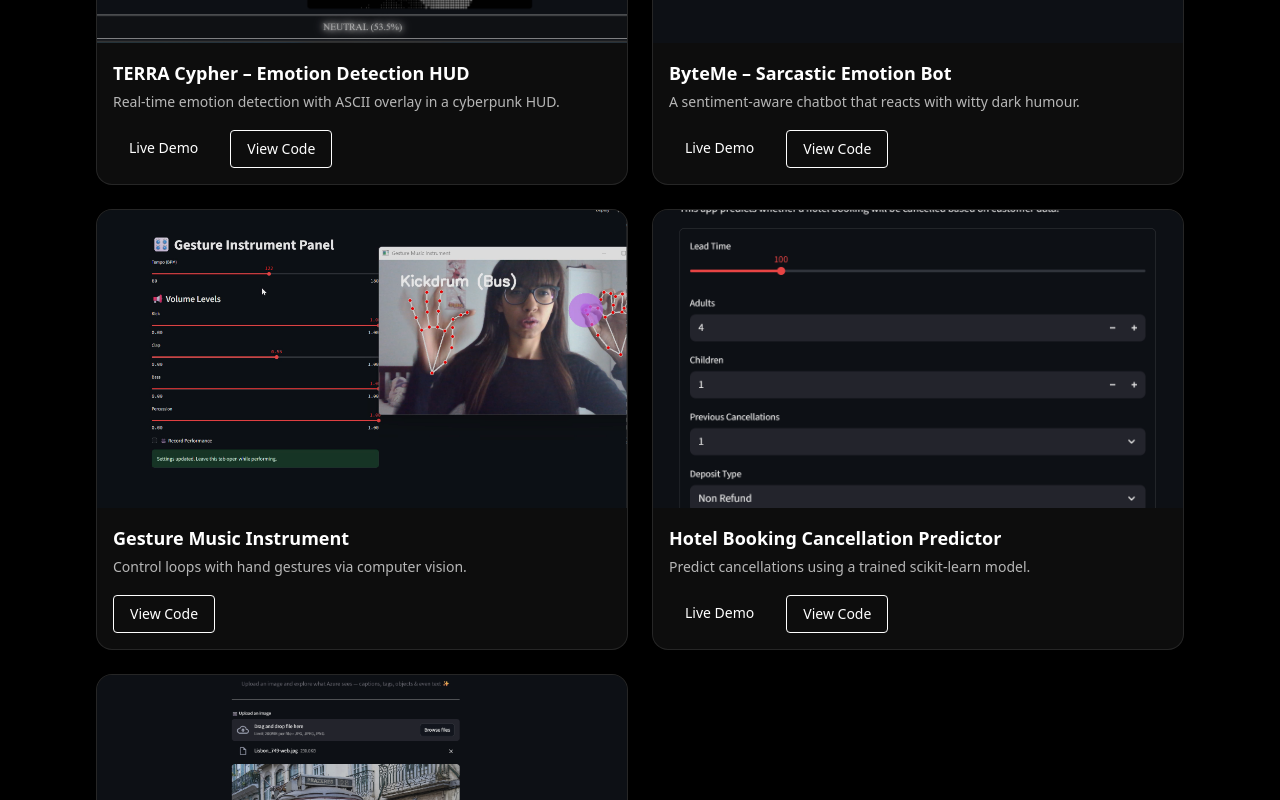
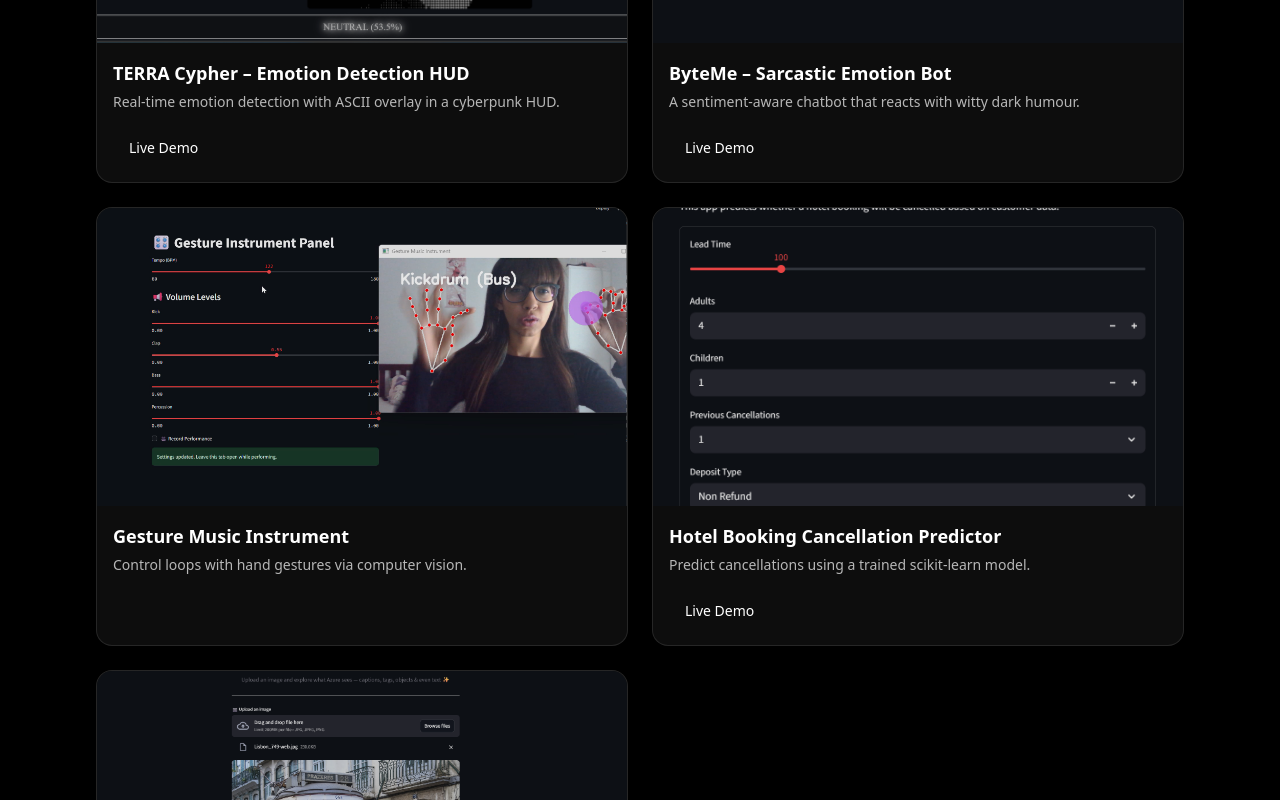
Before and after one commit to Terraspace009/aeshwarya-portfolio, a Next.js app: page / in a window 1280 px wide. Shown: the part 1720-2520 px from the top of the page. Built offline with nearby package versions, Linux system fonts and the light colour scheme.

Commit message:
Update page.tsx

```diff
--- a/app/page.tsx
+++ b/app/page.tsx
@@ -27,35 +27,30 @@ export default function Home() {
               title="TERRA Cypher – Emotion Detection HUD"
               description="Real‑time emotion detection with ASCII overlay in a cyberpunk HUD."
               image="/projects/one.png"
-              codeLink="https://github.com/Terraspace009/terra-cypherweb/blob/main/app.py"
               demoLink="https://terra-cypherweb-b8yxnpeu9rjnwikjcf45jy.streamlit.app/"
             />
             <ProjectCard
               title="ByteMe – Sarcastic Emotion Bot"
               description="A sentiment‑aware chatbot that reacts with witty dark humour."
               image="/projects/two.png"
-              codeLink="https://github.com/Terraspace009/ByteMe"
               demoLink="https://byteme-n6z2wt7c3gy5z3iyoisazl.streamlit.app/"
             />
             <ProjectCard
               title="Gesture Music Instrument"
               description="Control loops with hand gestures via computer vision."
               image="/projects/four.png"
-              codeLink="https://github.com/Terraspace009/gesture-music" // Add if exists
-              demoLink="" // Optional if demo not deployed
+              demoLink=""
             />
             <ProjectCard
               title="Hotel Booking Cancellation Predictor"
               description="Predict cancellations using a trained scikit‑learn model."
               image="/projects/three.png"
-              codeLink="https://github.com/Terraspace009/hotel-booking-prediction"
               demoLink="https://hotel-booking-prediction-9p7h3dhndnzxq26btdeduu.streamlit.app"
             />
             <ProjectCard
               title="Azure Computer Vision App"
               description="Captions, tags, objects, and OCR using Azure CV."
               image="/projects/five.png"
-              codeLink="https://github.com/Terraspace009/azure-cv-app"
               demoLink="https://azure-cv-app-n7hamxehg76uncshsuvfea.streamlit.app/"
             />
           </div>
```
